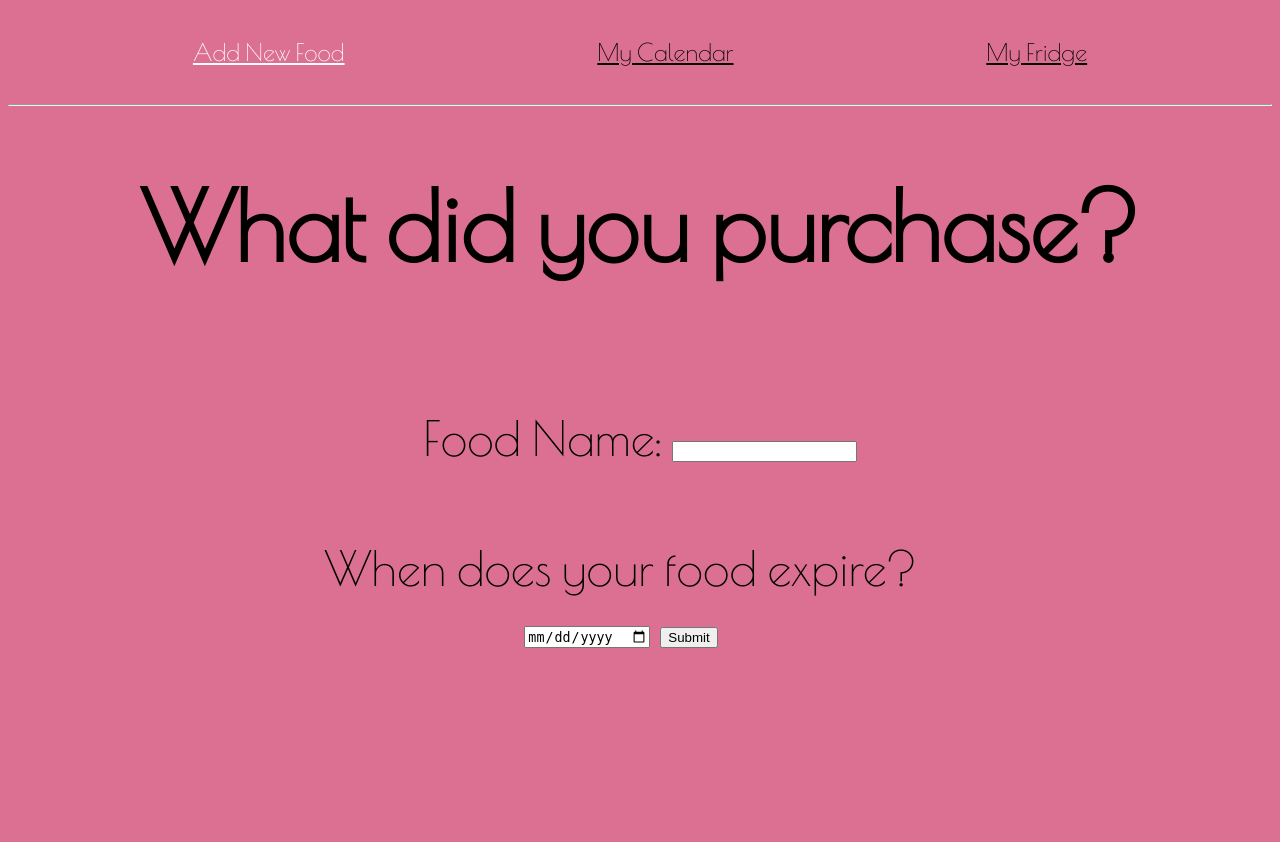
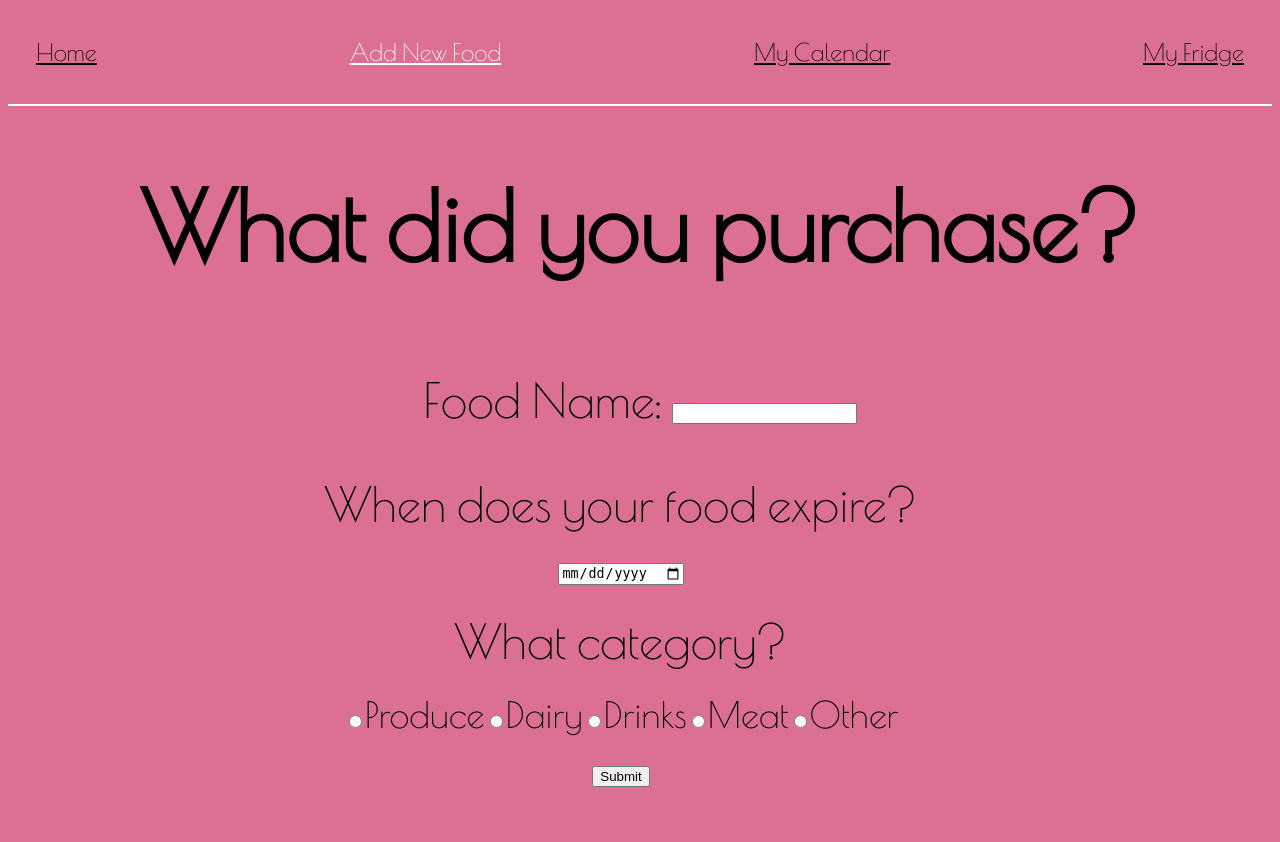
Before and after one commit to bstutenroth/fridge, a Python web app: template templates/newfood.html in a window 1280 px wide. Before the commit the page ends 648 px from the top, so only its background shows below. Run offline with Jinja, Linux system fonts and the light colour scheme; the template is opened without the code that fills it, so the values that code supplies are empty; some libraries are stand-ins or nearby versions; some web fonts are replaced.

Commit message:
add category

```diff
--- a/static_content/colors.css
+++ b/static_content/colors.css
@@ -7,7 +7,6 @@
   margin-top: 3%;
   background-size: 40%;
   background-repeat: no-repeat;
-
 }
 #hometitle{
   display: flex;
@@ -64,18 +63,20 @@
 #formheader{
   font-size: 600%;
   text-align: center;
-  padding-bottom: 5%;
+  padding-bottom: 2%;
 }
 #foodname{
   font-size: 300%;
   margin-top: 3%;
-  margin-bottom: 3%;
+  margin-bottom: 1%;
   text-align: center;
 }
 #expd8{
   font-size: 300%;
   padding-right: 3%;
   text-align: center;
+  padding-bottom: 2%;
+  margin-bottom: 2%;
 }
 .navFood{
   font-family: Poiret One;
@@ -93,6 +94,22 @@
   margin-right: 10%;
   padding-left: 10%;
 }
+.navCal{
+  font-family: Poiret One;
+  display: flex;
+  color: black;
+  white-space: nowrap;
+  font-size: 150%;
+  justify-content: center;
+  margin-top: 3%;
+  margin-bottom: 3%;
+}
+.navCal a {
+  color: black;
+  font-size: 100%;
+  margin-right: 5%;
+  padding-left: 5%;
+}
 #addPage{
   color: white;
 }
@@ -106,15 +123,33 @@
   text-align: center;
   margin-top: 2%;
 }
+
 #date{
   border-style: double;
   border-color: white;
   width: 15%;
+  margin-left: 13%;
+  margin-right: -10%;
   padding: 1%;
   font-size: 250%;
-  border-spacing: 20%;
+  margin-top: 10%;
 }
 #item{
   font-size: 400%;
   text-align: center;
+  z-index: 4000;
+  margin-top: -10%;
 }
+hr{
+  border: 1px solid;
+  color: white;
+}
+.buttons{
+  display: flex;
+  margin-top: 2%;
+  font-size: 75%;
+  justify-content: center;
+}
+#cat{
+  margin-top: 2%;
+}
--- a/templates/newfood.html
+++ b/templates/newfood.html
@@ -10,6 +10,7 @@
   <body>
     <div class="navFood">
       <!-- <ul> -->
+        <a href="/">Home</a>
         <a id = "addPage"method="get" href="/newfood">Add New Food</a>
         <a href="/calendar">My Calendar</a>
         <a href="/myfridge">My Fridge</a>
@@ -29,6 +30,15 @@
       <br><div id  = "expd8">
       When does your food expire?<br>
       <input type="date" name="expiredate" min="2017-01-01">
+      <br><div id  = "cat">
+      What category?<br></div>
+      <div class = "buttons">
+      <div><input type="radio" name="proButton" value="Produce">Produce<br></div>
+      <div><input type="radio" name="dairButton" value="Dairy">Dairy<br></div>
+      <div><input type="radio" name="driButton" value="Drink">Drinks<br></div>
+      <div><input type="radio" name="meButton" value="Meat">Meat<br></div>
+      <div><input type="radio" name="othButton" value="Other">Other<br></div>
+    </div>
       <!--Expiration Month:
       <select id="month" name="month">
         <option value="01">January</option>
```
Also changed, not shown: templates/calendar.html (+11 -2 lines).
